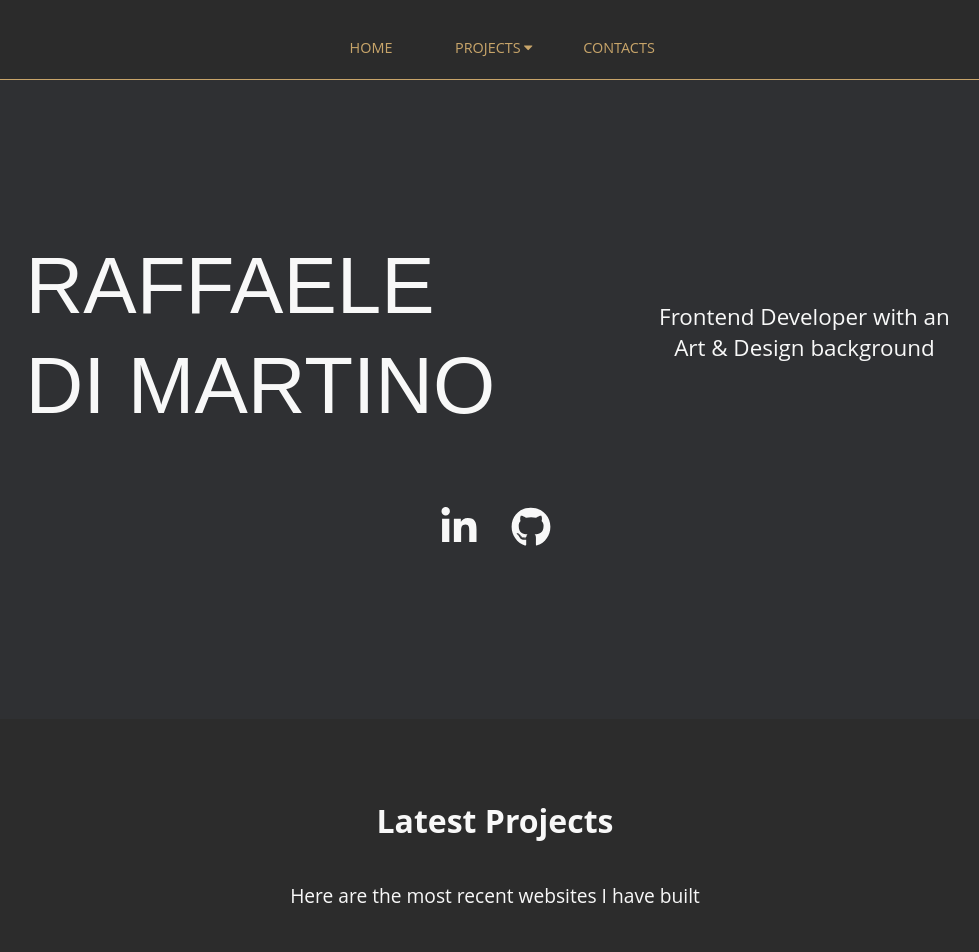
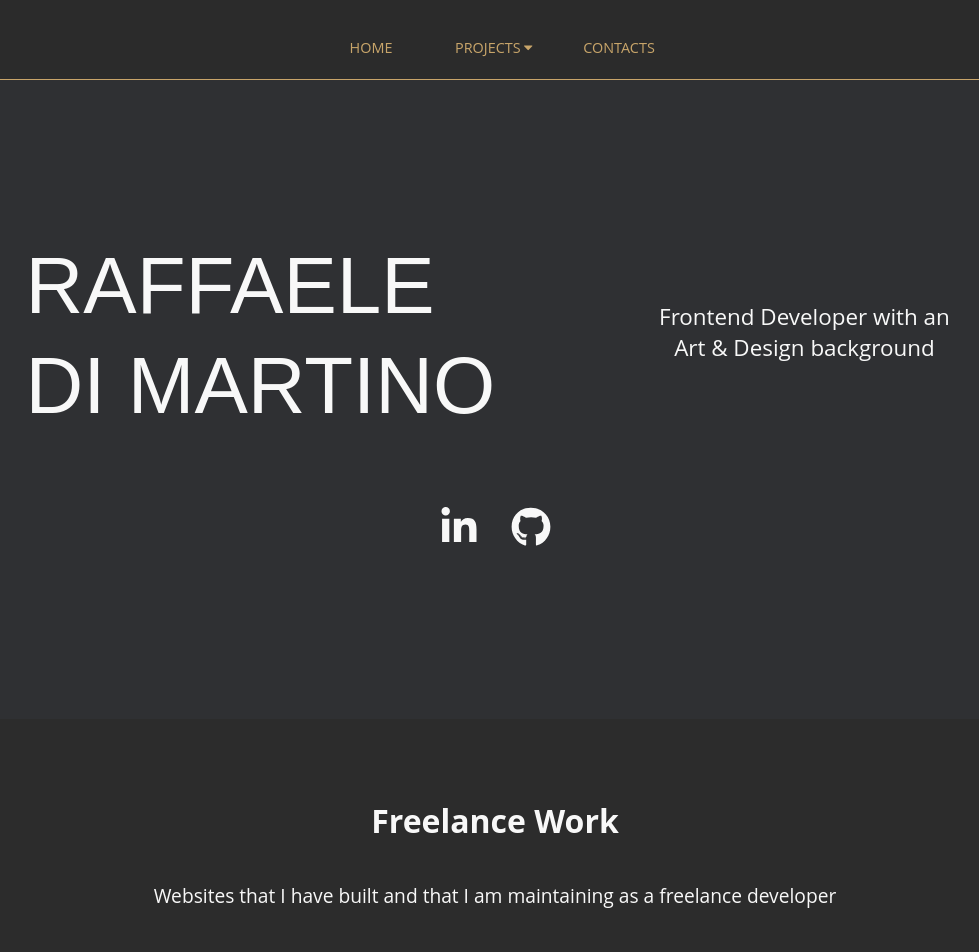
Before and after one commit to RafDiMartino/React-Portfolio, a React (Create React App) app: page / in a window 1280 px wide. Shown: the top 952 px of the page, without its empty margins (145-1124 px from the left). Built offline with nearby package versions, Linux system fonts and the light colour scheme.

Commit message:
amending freelance work

```diff
--- a/src/pages/Home.js
+++ b/src/pages/Home.js
@@ -26,8 +26,8 @@ function Home() {
                 </div>
             </div>
             <div className="featured-container">
-                <h2>Latest Projects</h2>
-                <h3>Here are the most recent websites I have built</h3>
+                <h2>Freelance Work</h2>
+                <h3>Websites that I have built and that I am maintaining as a freelance developer</h3>
                 <div className="featured-wrapper">
                     <Featured
                         img={Duplex}
```
